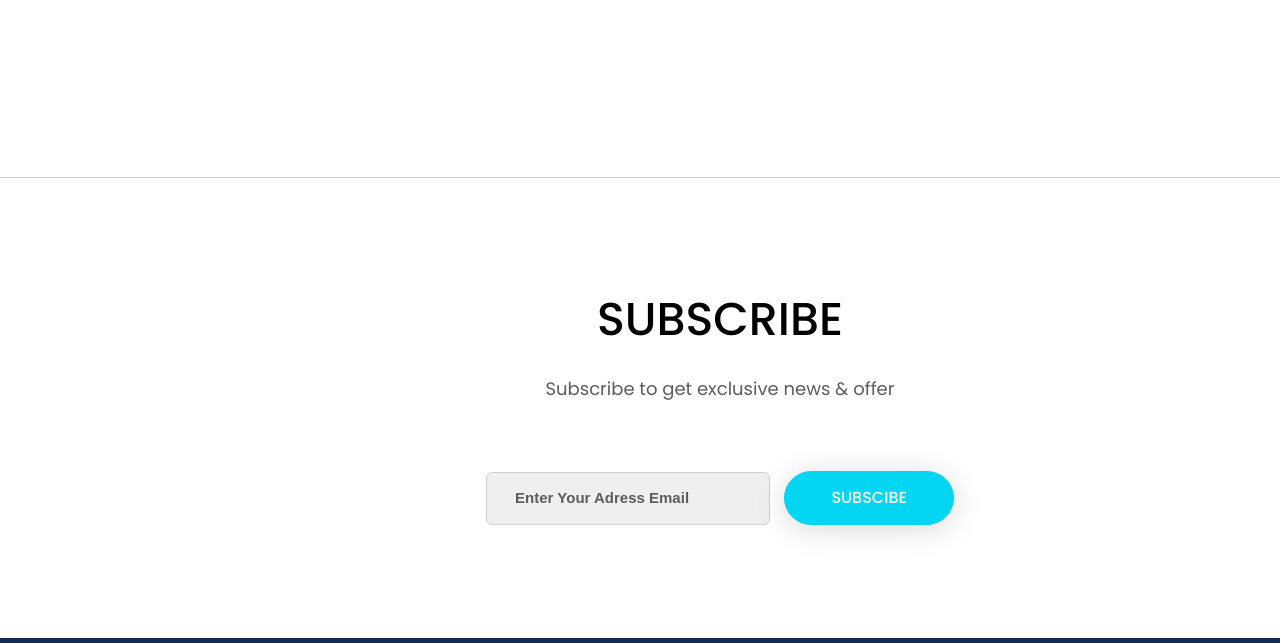
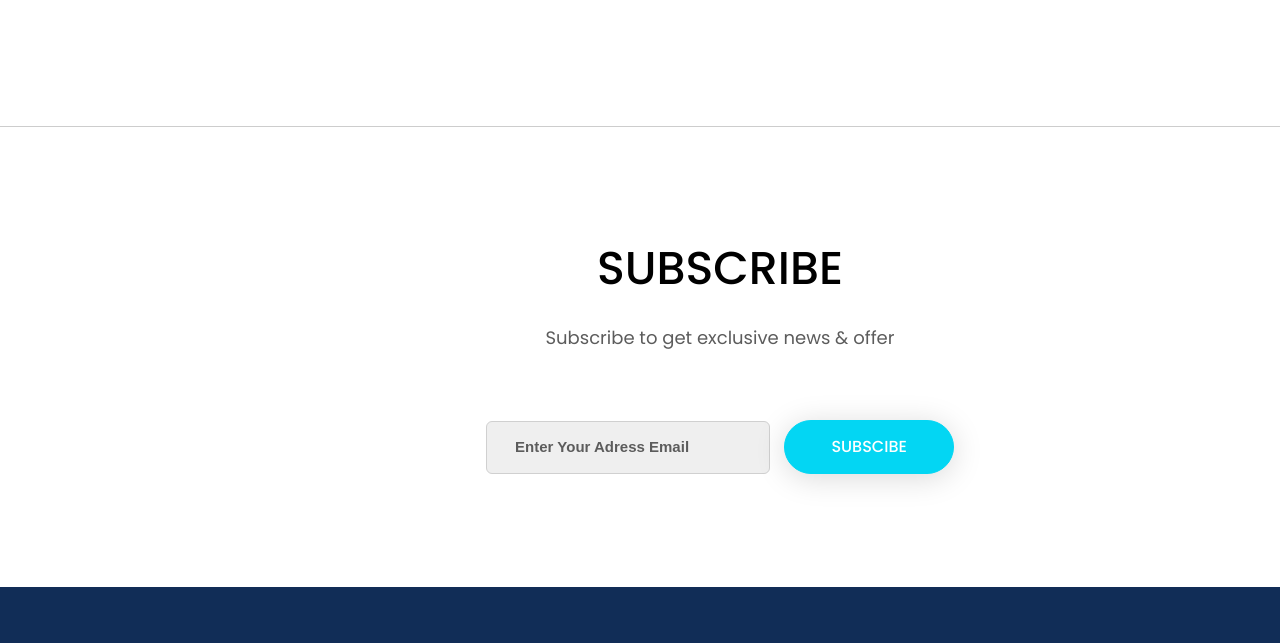
Before and after one commit to BenNiks1/Bogdan-Sychev, a plain HTML site: page Figmaland_purple/index.html in a window 1280 px wide. Shown: the part 5910-6553 px from the top of the page. Drawn offline with Linux system fonts and the light colour scheme.

Commit message:
fixed some styles

```diff
--- a/Figmaland_purple/style/main.scss
+++ b/Figmaland_purple/style/main.scss
@@ -374,10 +374,14 @@ body {
   display: flex;
   flex-direction: column;
   align-items: center;
+
   padding: 113px 0;
-  margin-top: 51px;
+
   border-top: 1px solid #cdcdcd;
+
   min-width: 1440px;
+  width: 868px;
+  margin: 0 auto;
   &__title {
     font-weight: 500;
     font-size: 46px;
```
Also changed, not shown: Figmaland_purple/style/main.css, 1 other file.
